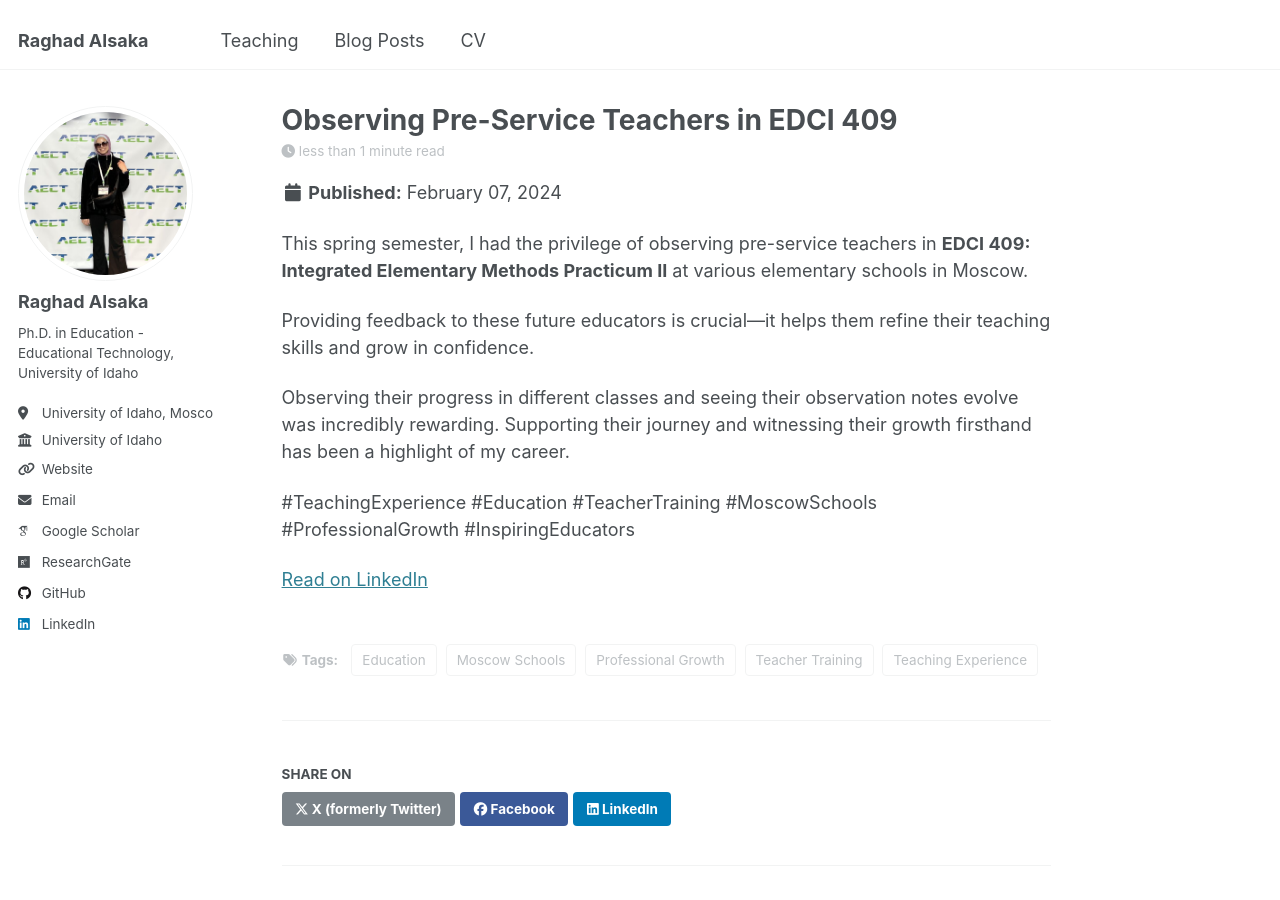
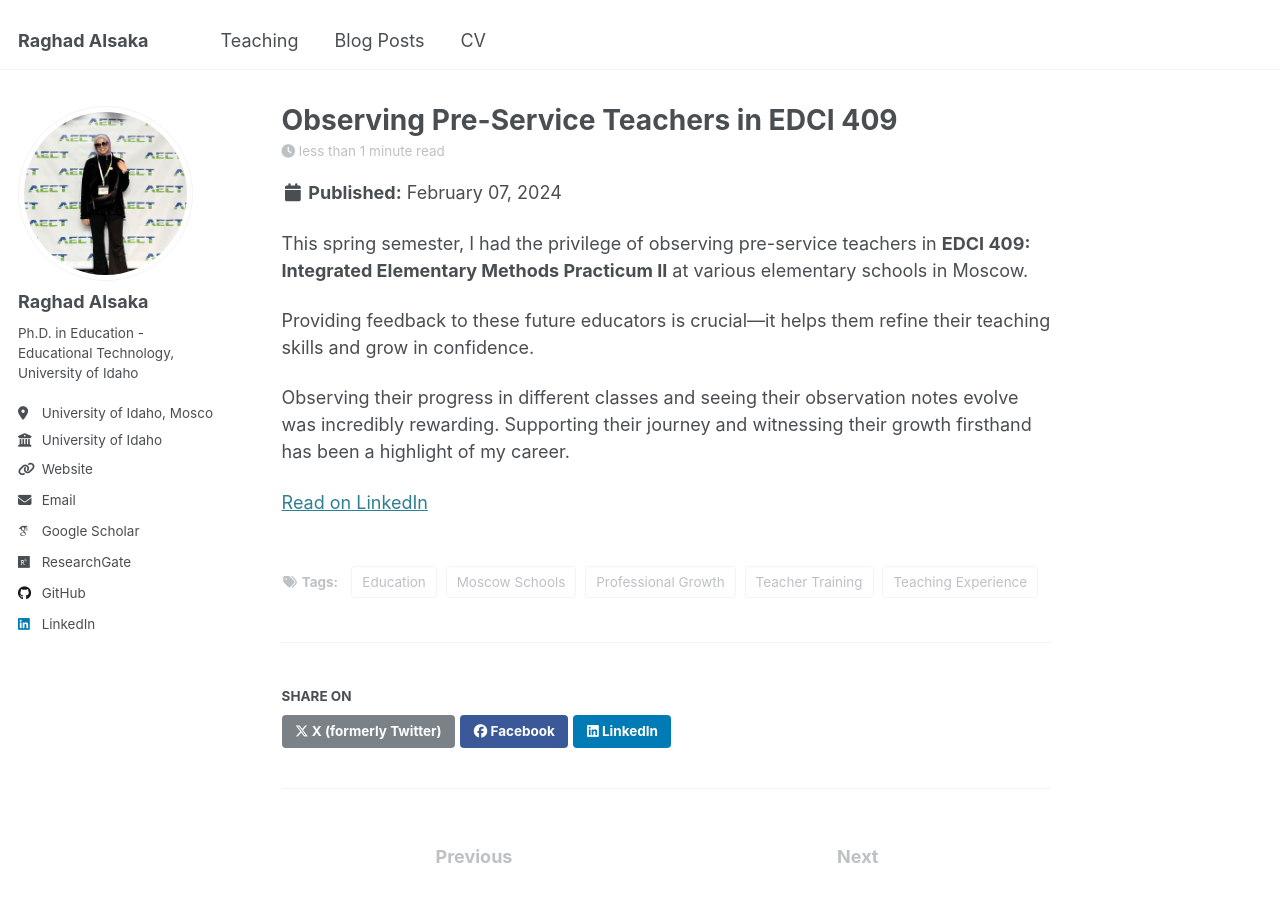
Before and after one commit to raghadalsaka/raghadalsaka.github.io, a Jekyll site: the page built from _posts/2024-02-07-observing-pre-service-teachers.md, in a window 1280 px wide and 900 px high. Built offline with Jekyll 4.4.1, drawn with Linux system fonts in a browser that asks for light colours; some web fonts are replaced.

Commit message:
Update 2024-02-07-observing-pre-service-teachers.md

```diff
--- a/_posts/2024-02-07-observing-pre-service-teachers.md
+++ b/_posts/2024-02-07-observing-pre-service-teachers.md
@@ -16,6 +16,4 @@ Providing feedback to these future educators is crucial—it helps them refine t
 
 Observing their progress in different classes and seeing their observation notes evolve was incredibly rewarding. Supporting their journey and witnessing their growth firsthand has been a highlight of my career.
 
-#TeachingExperience #Education #TeacherTraining #MoscowSchools #ProfessionalGrowth #InspiringEducators
-
 [Read on LinkedIn](https://www.linkedin.com/posts/raghadalsaka_teachingexperience-education-teachertraining-activity-7206068721830809604-5rT-)
```
